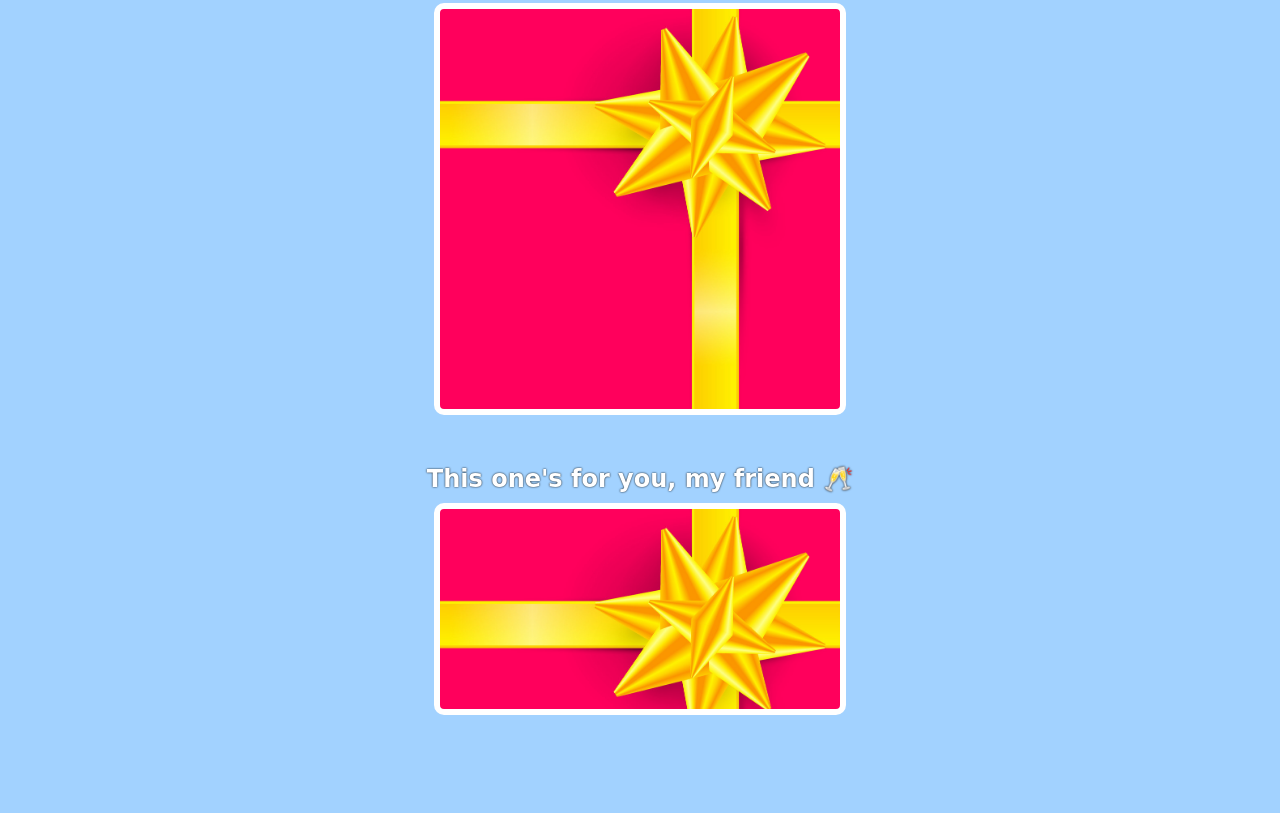
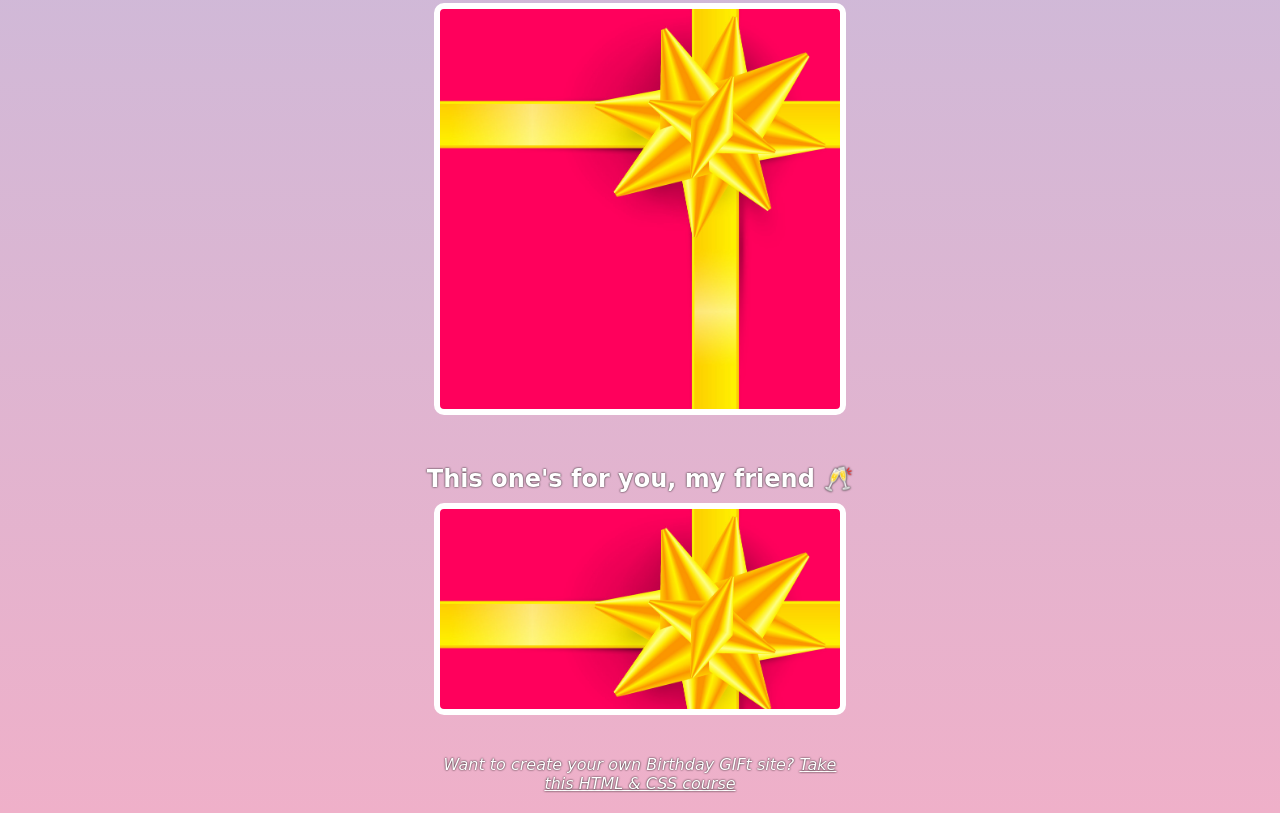
Before and after one commit to nicjrichDEV/birthdayGIFt, a plain HTML site: page index.html in a window 1280 px wide. Shown: the part 1958-2771 px from the top of the page. Before the commit the page ends 2681 px from the top, so only its background shows below. Drawn offline with Linux system fonts and the light colour scheme; a web font is replaced by a local one.

Commit message:
Added background gradient to the body.

```diff
--- a/index.html
+++ b/index.html
@@ -44,6 +44,11 @@
         </h2>
         <div class="gift-img" id="gif-cheers"></div>
     </div>
+    <footer>
+        <p class="footer">Want to create your own Birthday GIFt site? <a href="https://scrimba.com/learn/htmlandcss"
+                target="_blank">Take this HTML & CSS
+                course</a></p>
+    </footer>
 </body>
 
 </html>
--- a/style.css
+++ b/style.css
@@ -3,6 +3,7 @@ body {
     color: white;
     font-family: 'Happy Monkey', cursive;
     text-align: center;
+    background: linear-gradient(lightskyblue, #efb0c9)
 }
 
 h1,
@@ -29,8 +30,8 @@ p {
 #bd-date {
     background-color: #efb0c9;
     border-radius: 10px;
+    margin: 0;
     padding: 5px 10px;
-    margin: 0;
 
 }
 
@@ -58,8 +59,8 @@ p {
     border-radius: 10px;
     border: 6px solid white;
     height: 400px;
+    margin: 0 auto;
     width: 400px;
-    margin: 0 auto;
 }
 
 #gif-happy:hover {
@@ -85,3 +86,13 @@ p {
 #gif-cheers:hover {
     background-image: url('images/cheers.gif');
 }
+
+.footer {
+    font-style: italic;
+    margin: 40px auto 20px auto;
+    width: 400px;
+}
+
+.footer a {
+    color: white;
+}
```
